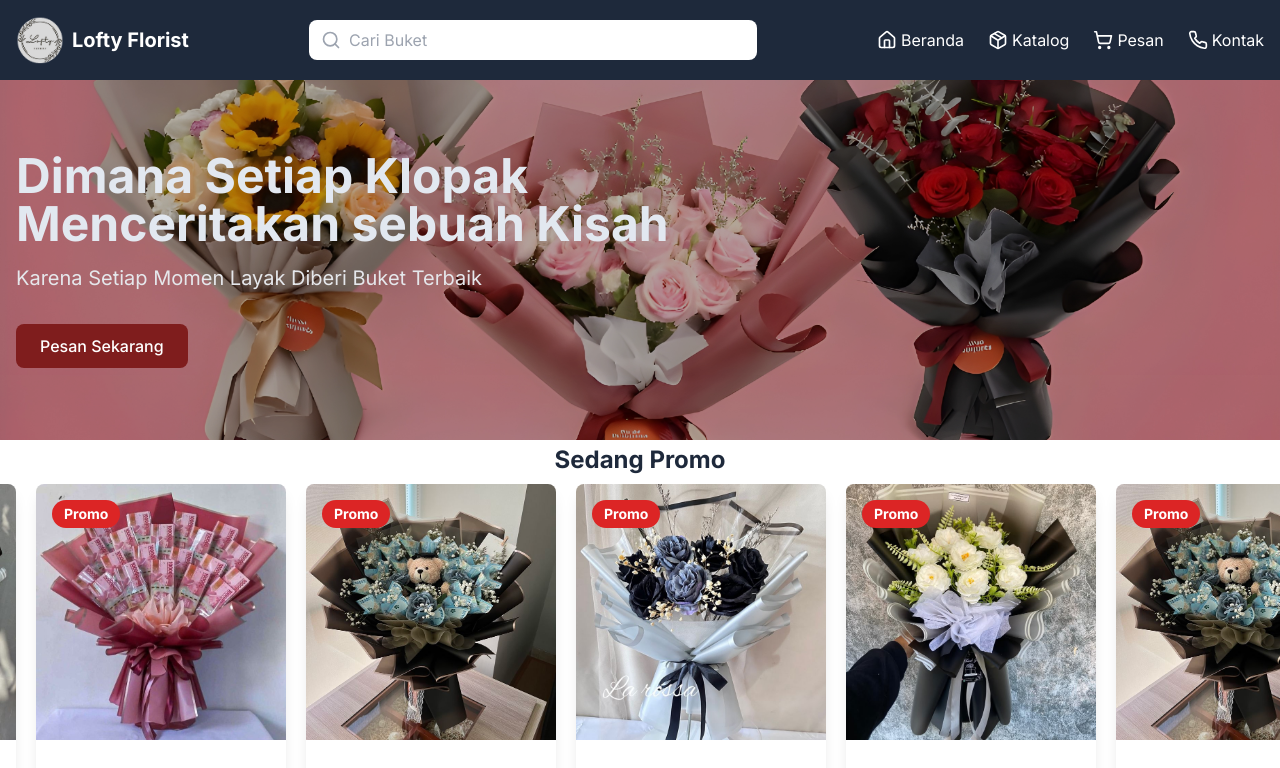
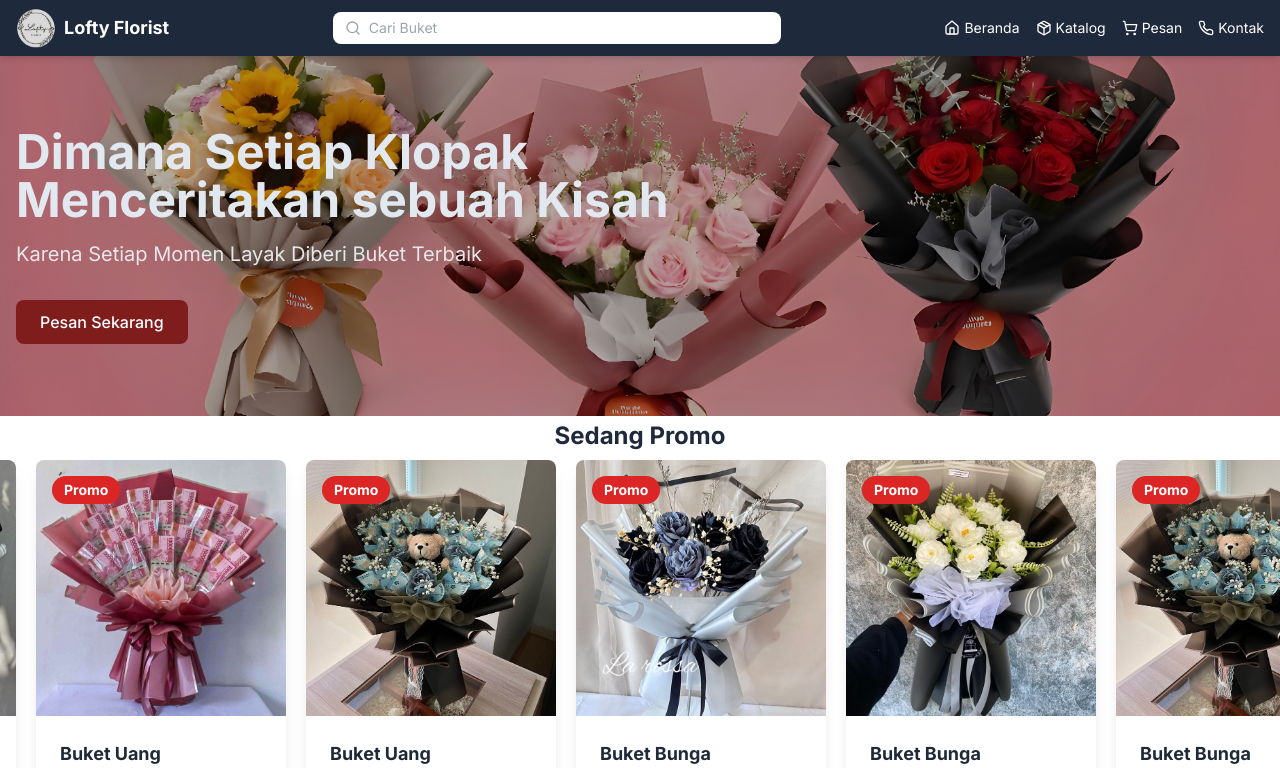
Before and after one commit to Rio-Prayoga/repoooo, a Next.js app: page / in a window 1280 px wide. Shown: the top 768 px of the page. Built offline with nearby package versions, Linux system fonts and the light colour scheme.

Commit message:
Update Header.tsx

```diff
--- a/components/Header.tsx
+++ b/components/Header.tsx
@@ -8,48 +8,47 @@ export default function Header() {
   const [isMenuOpen, setIsMenuOpen] = useState(false);
 
   return (
-    <header className="text-white sticky top-0 z-50" style={{ backgroundColor: '#1E293B' }}>
+    <header className="text-white sticky top-0 z-50 shadow-md" style={{ backgroundColor: '#1E293B' }}>
       <div className="container mx-auto px-4">
-        <div className="flex items-center justify-between py-4">
+        <div className="flex items-center justify-between py-2 md:py-2">
           {/* Logo */}
           <Link href="/" className="flex items-center space-x-2">
             <img
               src="/img/logo.png"
-                alt="Lofty Florist Logo"
-                className="w-12 h-12 object-contain"
+              alt="Lofty Florist Logo"
+              className="w-8 h-8 md:w-10 md:h-10 object-contain"
             />
-            <span className="text-xl font-bold">Lofty Florist</span>
+            <span className="text-base md:text-lg font-bold">Lofty Florist</span>
           </Link>
 
-
           {/* Search Bar - Desktop */}
-          <div className="hidden md:flex flex-1 max-w-md mx-8">
+          <div className="hidden md:flex flex-1 max-w-md mx-4">
             <div className="relative w-full">
-              <Search className="absolute left-3 top-1/2 transform -translate-y-1/2 text-gray-400 w-5 h-5" />
+              <Search className="absolute left-3 top-1/2 transform -translate-y-1/2 text-gray-400 w-4 h-4" />
               <input
                 type="text"
                 placeholder="Cari Buket"
-                className="w-full pl-10 pr-4 py-2 rounded-lg text-gray-800 focus:outline-none focus:ring-2 focus:ring-purple-300"
+                className="w-full pl-9 pr-3 py-1.5 text-sm rounded-lg text-gray-800 focus:outline-none focus:ring-2 focus:ring-purple-300"
               />
             </div>
           </div>
 
           {/* Navigation - Desktop */}
-          <nav className="hidden md:flex items-center space-x-6">
+          <nav className="hidden md:flex items-center space-x-4 text-sm">
             <Link href="/" className="flex items-center space-x-1 hover:text-[#DC2525] transition-colors">
-              <Home className="w-5 h-5" />
+              <Home className="w-4 h-4" />
               <span>Beranda</span>
             </Link>
             <Link href="/catalog" className="flex items-center space-x-1 hover:text-[#DC2525] transition-colors">
-              <Package className="w-5 h-5" />
+              <Package className="w-4 h-4" />
               <span>Katalog</span>
             </Link>
             <Link href="/cart" className="flex items-center space-x-1 hover:text-[#DC2525] transition-colors">
-              <ShoppingCart className="w-5 h-5" />
+              <ShoppingCart className="w-4 h-4" />
               <span>Pesan</span>
             </Link>
             <Link href="/contact" className="flex items-center space-x-1 hover:text-[#DC2525] transition-colors">
-              <Phone className="w-5 h-5" />
+              <Phone className="w-4 h-4" />
               <span>Kontak</span>
             </Link>
           </nav>
@@ -62,33 +61,33 @@ export default function Header() {
 
         {/* Mobile Menu */}
         {isMenuOpen && (
-          <div className="md:hidden py-4 border-t border-white">
+          <div className="md:hidden py-3 border-t border-white">
             {/* Mobile Search */}
-            <div className="relative mb-4">
-              <Search className="absolute left-3 top-1/2 transform -translate-y-1/2 text-gray-400 w-5 h-5" />
+            <div className="relative mb-3">
+              <Search className="absolute left-3 top-1/2 transform -translate-y-1/2 text-gray-400 w-4 h-4" />
               <input
                 type="text"
-                placeholder="Cari Bouquet"
-                className="w-full pl-10 pr-4 py-2 rounded-lg text-gray-800 focus:outline-none focus:ring-2 focus:ring-purple-300"
+                placeholder="Cari Buket"
+                className="w-full pl-9 pr-3 py-2 text-sm rounded-lg text-gray-800 focus:outline-none focus:ring-2 focus:ring-purple-300"
               />
             </div>
 
             {/* Mobile Navigation */}
-            <nav className="space-y-3">
+            <nav className="space-y-2 text-sm">
               <Link href="/" className="flex items-center space-x-2 hover:text-[#DC2525] transition-colors" onClick={() => setIsMenuOpen(false)}>
-                <Home className="w-5 h-5" />
+                <Home className="w-4 h-4" />
                 <span>Beranda</span>
               </Link>
               <Link href="/catalog" className="flex items-center space-x-2 hover:text-[#DC2525] transition-colors" onClick={() => setIsMenuOpen(false)}>
-                <Package className="w-5 h-5" />
+                <Package className="w-4 h-4" />
                 <span>Katalog</span>
               </Link>
               <Link href="/cart" className="flex items-center space-x-2 hover:text-[#DC2525] transition-colors" onClick={() => setIsMenuOpen(false)}>
-                <ShoppingCart className="w-5 h-5" />
+                <ShoppingCart className="w-4 h-4" />
                 <span>Pesan</span>
               </Link>
               <Link href="/contact" className="flex items-center space-x-2 hover:text-[#DC2525] transition-colors" onClick={() => setIsMenuOpen(false)}>
-                <Phone className="w-5 h-5" />
+                <Phone className="w-4 h-4" />
                 <span>Kontak</span>
               </Link>
             </nav>
```
